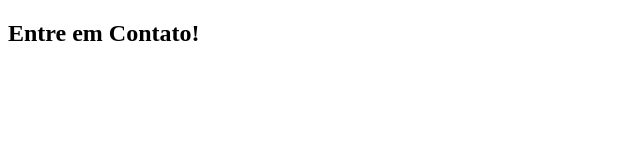
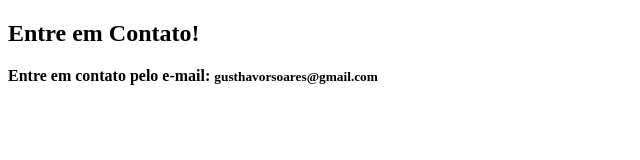
Before and after one commit to GusthavoSoares/sistema_de_cadastro, a plain HTML site: page contato.html in a window 1280 px wide. Shown: the whole page, without its empty margins (0-640 px from the left). Drawn offline with Linux system fonts and the light colour scheme.

Commit message:
Adicionando o e-mail

```diff
--- a/contato.html
+++ b/contato.html
@@ -7,5 +7,6 @@
 </head>
 <body>
     <h2>Entre em Contato!</h2>
+    <strong>Entre em contato pelo e-mail: <small>gusthavorsoares@gmail.com</small></strong>
 </body>
 </html>
--- a/js/app.js
+++ b/js/app.js
@@ -1,7 +1,3 @@
-console.log("Rodando o sistema de gerenciamento de jogos");
-console.log("Aplicação está se conectando ao banco de dados");
-//O Gusthavo fez esse commit no dia seguinte!
-console.log("Testando os comandos do git!");
 
 const paragrafo = document.querySelector('.cadastro-paragrafo');
 const botao = document.querySelector("#btn")
```
